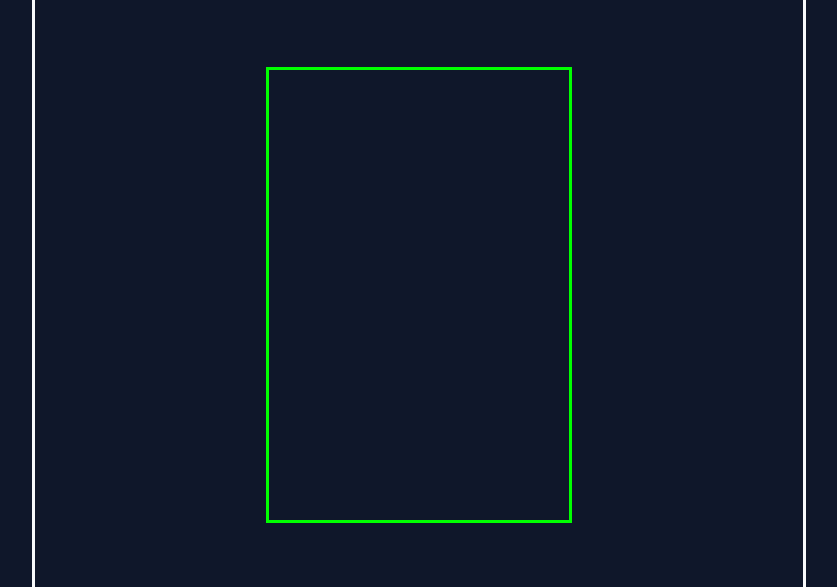
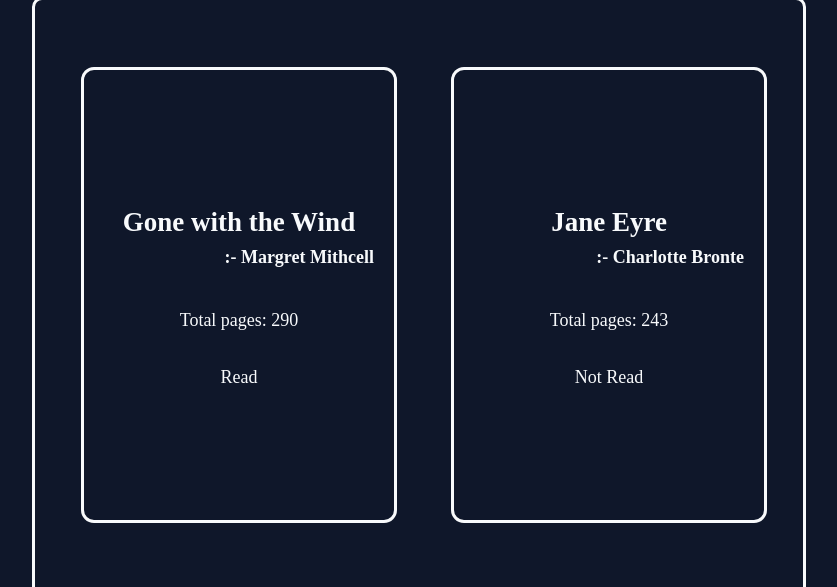
Before and after one commit to tushar-droid/library, a plain HTML site: page index.html in a window 1280 px wide. Shown: the part 178-765 px from the top of the page, without its empty margins (221-1058 px from the left). Drawn offline with Linux system fonts and the light colour scheme; a web font is replaced by a local one.

Commit message:
Cards Working Need to work on blank card

```diff
--- a/index.html
+++ b/index.html
@@ -13,10 +13,6 @@
             <h1>Library</h1>
         </div>
         <div class="main-content">
-            <div class="card">
-
-            </div>
-
 
         </div>
     </div>
--- a/script.js
+++ b/script.js
@@ -11,21 +11,49 @@ Book.prototype.info = function(){
     return (`${this.name} by ${this.author} with ${this.pages} is ${this.read_status}`);
 }
 
-let book1 = new Book('Gone with the Wind', 'Margret Mithcell', 290, 'read');
-let book2 = new Book('Jane Eyre', 'Charlotte Bronte', 243, 'not read');
-let book3 = new Book('pride and Prejudice', 'Jane Austen', 320, 'read');
-let book4 = new Book('To kill a Mockingbird', 'Harper Lee', 340, 'not read');
-let book5 = new Book('Little Women', 'Louisa May Alcott', 124, 'read');
+let book1 = new Book('Gone with the Wind ', 'Margret Mithcell', 290, 'Read');
+let book2 = new Book('Jane Eyre', 'Charlotte Bronte', 243, 'Not Read');
+let book3 = new Book('pride and Prejudice', 'Jane Austen', 320, 'Read');
+let book4 = new Book('To kill a Mockingbird', 'Harper Lee', 340, 'Not Read');
+let book5 = new Book('Little Women', 'Louisa May Alcott', 124, 'Read');
+
 
 let allBooks = [book1, book2, book3, book4, book5];
 
 
-displayBooks(allBooks)
+allBooks.forEach(book => {
+    DisplayBooks(book);
+});
+EmptyCard();
+
+function DisplayBooks(book){
+    const container = document.querySelector('.main-content');
+    const card = document.createElement('div');
+    card.classList.add('card');
+    const book_name= document.createElement('h2');
+    const author_name = document.createElement('h4');
+    const pages = document.createElement('p');
+    const r_status = document.createElement('p');
+    book_name.textContent = book.name;
+    author_name.textContent= `:- ${book.author}`;
+    pages.textContent = `Total pages: ${book.pages}`;
+    r_status.textContent = book.read_status;
+    card.appendChild(book_name);
+    card.appendChild(author_name);
+    card.appendChild(pages);
+    card.appendChild(r_status);
+    container.appendChild(card);
+
+}
 
 
-function displayBooks(allBooks){
-    allBooks.forEach(book => {
-
-    });
-
+function EmptyCard(){
+    const container = document.querySelector('.main-content');
+    const card = document.createElement('div');
+    card.classList.add('card', 'empty');
+    const button = document.createElement('button')
+    button.type = 'button';
+    button.innerHTML = `<img src = 'Icons/add_icon.svg' alt='addicon' class='add-icon'/>`;
+    card.appendChild(button);
+    container.appendChild(card);
 }
--- a/styles.css
+++ b/styles.css
@@ -29,6 +29,7 @@ body{
 
 .main-content{
     border: solid var(--f-color);
+    border-radius: 10px;
     padding: 70px 0;
     flex: 1;
     width:60%;
@@ -42,7 +43,26 @@ body{
 
 
 .card{
-    outline: lime solid;
+    outline: var(--f-color) solid;
     height: 100%;
-    width: 100%;
+    width: 90%;
+    display: flex;
+    flex-direction: column;
+    align-items: center;
+    font-size: large;
+    padding: 0px 20px;
+    justify-content: center;
+    border-radius: 10px;
+    text-align: center;
 }
+
+.card > h4{
+    align-self: flex-end;
+    margin-top: -5%;
+}
+
+.add-icon{
+    height: 100px;
+    width: auto;
+    filter: invert(1);
+}
```
Also changed, not shown: Icons/add_icon.svg (added).
